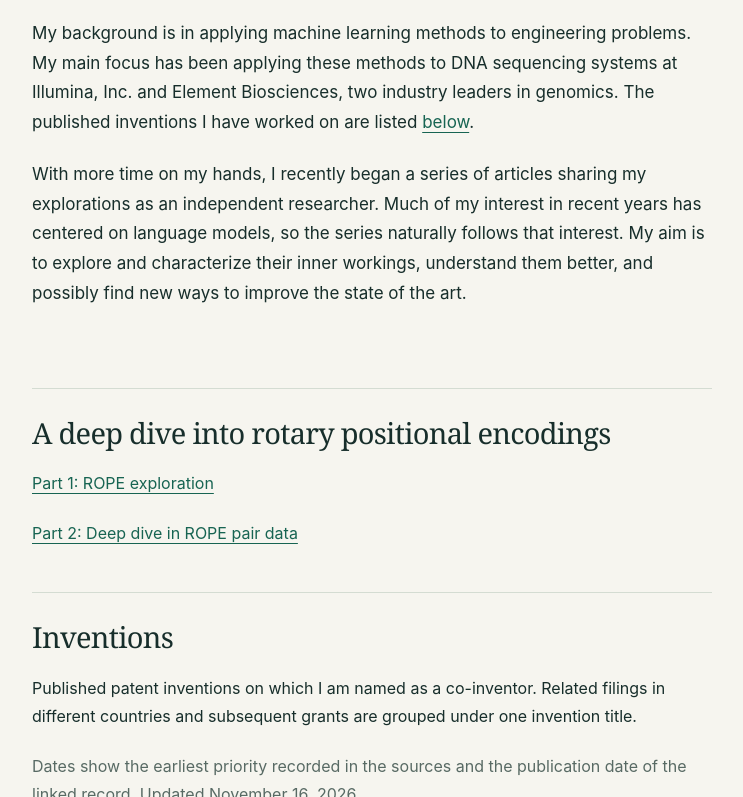
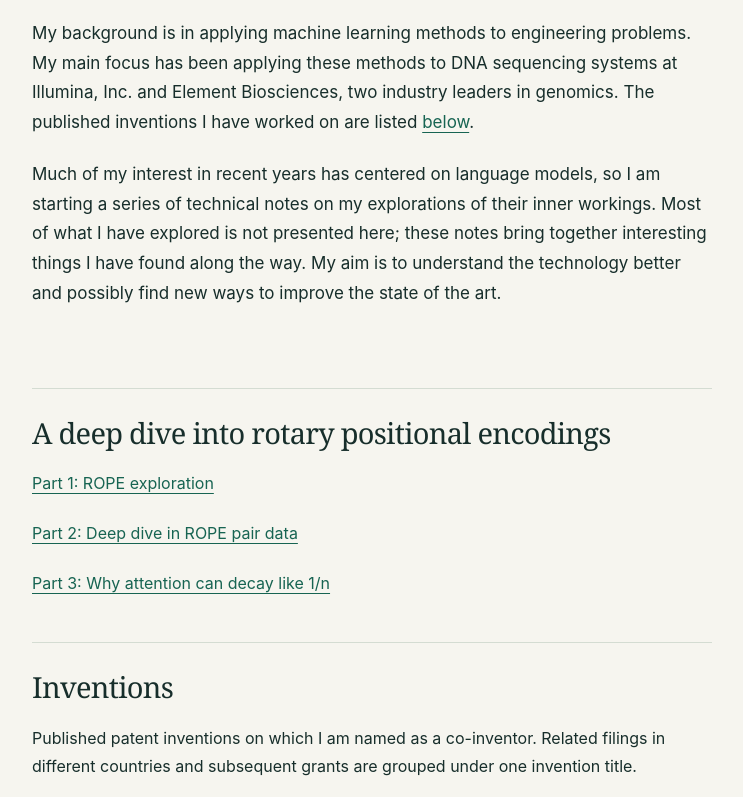
Before and after one commit to gvessere/gvessere.github.io, a plain HTML site: page index.html in a window 1280 px wide. Shown: the part 543-1340 px from the top of the page, without its empty margins (228-971 px from the left). Drawn offline with Linux system fonts and the light colour scheme.

Commit message:
Revise research notes introduction and link attention-decay article

```diff
--- a/index.html
+++ b/index.html
@@ -34,12 +34,13 @@
       <h2>About Me</h2>
       <p>I am an AI Research Engineer with broad industry experience. Over the past two decades, my work has focused on scientific computing, training AI models, and researching and implementing efficient solutions to practical problems.</p>
       <p>My background is in applying machine learning methods to engineering problems. My main focus has been applying these methods to DNA sequencing systems at Illumina, Inc. and Element Biosciences, two industry leaders in genomics. The published inventions I have worked on are listed <a href="#inventions">below</a>.</p>
-      <p>With more time on my hands, I recently began a series of articles sharing my explorations as an independent researcher. Much of my interest in recent years has centered on language models, so the series naturally follows that interest. My aim is to explore and characterize their inner workings, understand them better, and possibly find new ways to improve the state of the art.</p>
+      <p>Much of my interest in recent years has centered on language models, so I am starting a series of technical notes on my explorations of their inner workings. Most of what I have explored is not presented here; these notes bring together interesting things I have found along the way. My aim is to understand the technology better and possibly find new ways to improve the state of the art.</p>
     </section>
     <section class="personal-notes" id="notes">
       <h2>A deep dive into rotary positional encodings</h2>
       <p><a href="https://gvessere.github.io/rope-investigation/index.html">Part 1: ROPE exploration</a></p>
       <p><a href="https://gvessere.github.io/rope-investigation/rope-in-practice.html">Part 2: Deep dive in ROPE pair data</a></p>
+      <p><a href="https://gvessere.github.io/rope-investigation/attention-decay.html">Part 3: Why attention can decay like 1/n</a></p>
     </section>
     <section class="personal-notes" id="inventions">
       <h2>Inventions</h2>
```
